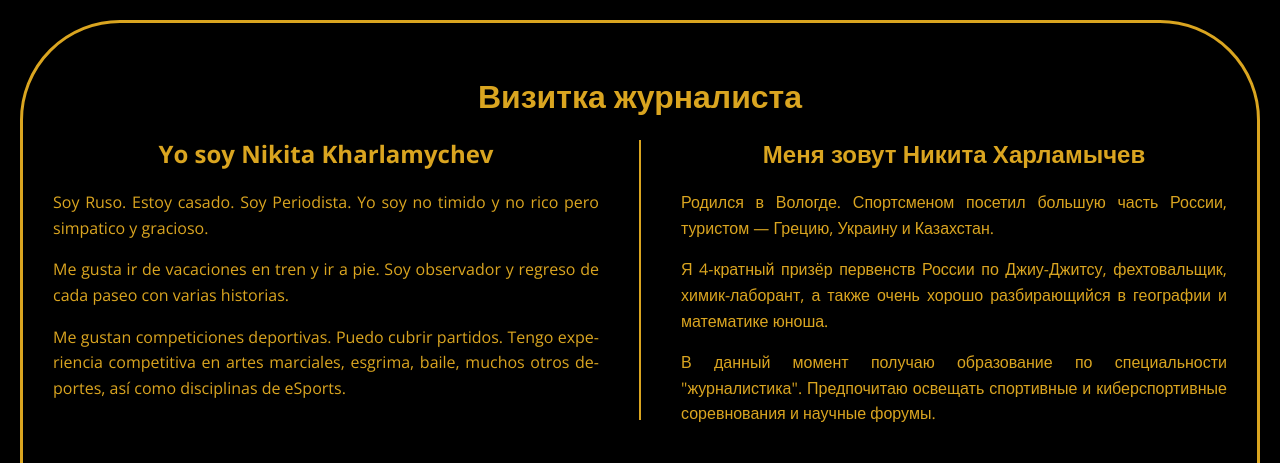
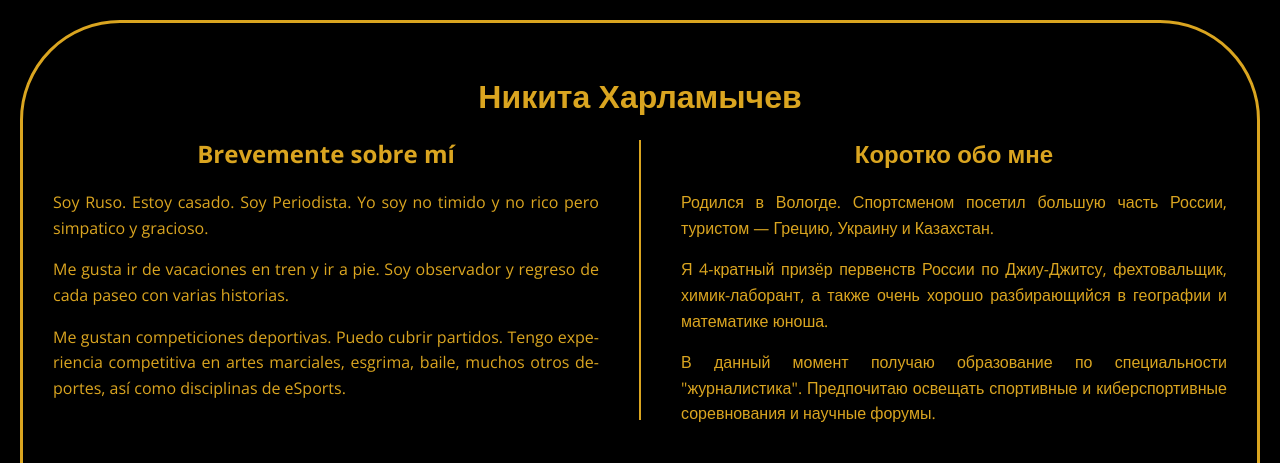
Before and after one commit to nikitakharlamychev/nikitakharlamychev.github.io, a plain HTML site: page index.html in a window 1280 px wide. Shown: the top 463 px of the page. Drawn offline with nearby package versions, Linux system fonts and the light colour scheme.

Commit message:
Update index.html

```diff
--- a/index.html
+++ b/index.html
@@ -35,11 +35,11 @@
 
   <body>
   <div class="frame">
-  <h1>Визитка журналиста</h1>
+  <h1>Никита Харламычев</h1>
 
   <div class="manual-columns">
     <div class="col">
-      <h2>Yo soy Nikita Kharlamychev</h2>
+      <h2>Brevemente sobre mí</h2>
       <p>Soy Ruso. Estoy casado. Soy Periodista. Yo soy no timido y no rico pero simpatico y gracioso.</p>
       <p>Me gusta ir de vacaciones en tren y ir a pie. Soy observador y regreso de cada paseo con varias historias.</p>
       <p>Me gustan competiciones deportivas. Puedo cubrir partidos. Tengo experiencia competitiva en artes marciales, esgrima, baile, muchos otros deportes, así como disciplinas de eSports.</p>
@@ -48,7 +48,7 @@
     <div class="vertical-line"></div>
 
     <div class="col">
-      <h2>Меня зовут Никита Харламычев</h2>
+      <h2>Коротко обо мне</h2>
       <p>Родился в Вологде. Спортсменом посетил большую часть России, туристом — Грецию, Украину и Казахстан.</p>
       <p>Я 4-кратный призёр первенств России по Джиу-Джитсу, фехтовальщик, химик-лаборант, а также очень хорошо разбирающийся в географии и математике юноша.</p>
       <p>В данный момент получаю образование по специальности "журналистика". Предпочитаю освещать спортивные и киберспортивные соревнования и научные форумы.</p>
```
